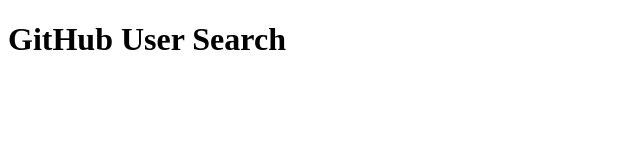
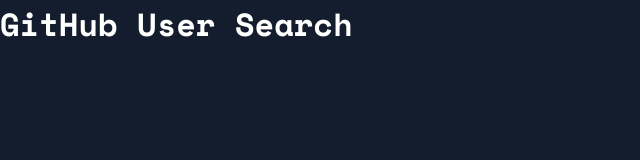
Before and after one commit to adetutudeborah/github-user-search-app, a plain HTML site: page index.html in a window 1280 px wide. Shown: the whole page, without its empty margins (0-640 px from the left). Drawn offline with nearby package versions, Linux system fonts and the light colour scheme.

Commit message:
commit changes

```diff
--- a/index.html
+++ b/index.html
@@ -5,7 +5,10 @@
     <meta http-equiv="X-UA-Compatible" content="IE=edge">
     <meta name="viewport" content="width=device-width, initial-scale=1.0">
     <title>GitHub User Search App</title>
-
+          <!-- Font -->
+    <link rel="preconnect" href="https://fonts.googleapis.com">
+    <link rel="preconnect" href="https://fonts.gstatic.com" crossorigin>
+    <link href="https://fonts.googleapis.com/css2?family=Space+Mono:wght@400;700&display=swap" rel="stylesheet">
     <link rel="stylesheet" href="./src/styles.css">
 </head>
 <body>
--- a/src/styles.css
+++ b/src/styles.css
@@ -0,0 +1,29 @@
+* {
+    box-sizing: border-box;
+    margin: 0;
+    padding: 0;
+}
+
+:root {
+    --primary-blue: hsl(212, 100%, 50%);
+    --primary-red: hsl(0, 91%, 62%);
+    --secondary-blue: #60abff;
+    --pale-blue: hsl(222, 44%, 70%);
+    --bg-color: hsl(220, 40%, 13%);
+    --text-color: hsl(0, 0%, 100%);
+    --result-bg: hsl(222, 41%, 20%);
+   --default-font-family: "Space Mono", monospace;
+
+}
+
+body {
+    margin: 0px auto;
+    font-family: var(--default-font-family);
+    background-color: var(--bg-color);
+    color: var(--text-color);
+}
+
+a {
+    text-decoration: none;
+    color: inherit;
+}
```
Also changed, not shown: assets/icon-company.svg (added), assets/icon-location.svg (added), assets/icon-moon.svg (added), assets/icon-search.svg (added), assets/icon-sun.svg (added), assets/icon-twitter.svg (added), assets/icon-website.svg (added).
